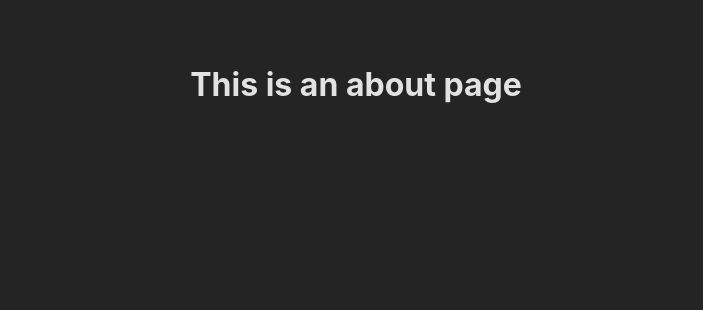
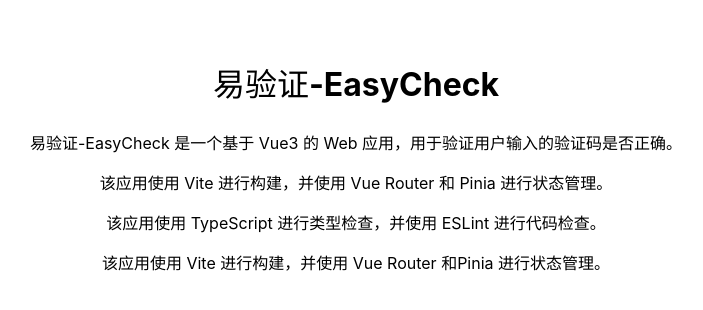
Before and after one commit to AYssu/EasyCheck, a Vue app in the folder vite/: page /about in a window 1280 px wide. Shown: the top 310 px of the page, without its empty margins (284-987 px from the left). Built offline with nearby package versions, Linux system fonts and the light colour scheme.

Commit message:
清除style

```diff
--- a/package.json
+++ /dev/null
@@ -1,5 +0,0 @@
-{
-  "devDependencies": {
-    "@types/node": "^22.5.4"
-  }
-}
--- a/vite/src/router/index.ts
+++ b/vite/src/router/index.ts
@@ -1,16 +1,23 @@
-import { createMemoryHistory, createRouter } from 'vue-router'
+import { createWebHistory, createRouter } from 'vue-router'
 
 import AboutView from '@/view/AboutView.vue'
 
 const routes = [
     {
-        path: '/', component: AboutView,
-        title: 'about'
+        path: "/",
+        redirect: {name: 'about'}
+    }
+    ,
+    {
+        path: '/about',
+        name: 'about',
+        component: AboutView,
+        title: 'about',
     },
 ]
 
 const router = createRouter({
-    history: createMemoryHistory(),
+    history: createWebHistory(),
     routes,
 })
 
--- a/vite/src/style.css
+++ b/vite/src/style.css
@@ -4,8 +4,6 @@
   font-weight: 400;
 
   color-scheme: light dark;
-  color: rgba(255, 255, 255, 0.87);
-  background-color: #242424;
 
   font-synthesis: none;
   text-rendering: optimizeLegibility;
--- a/vite/src/view/AboutView.vue
+++ b/vite/src/view/AboutView.vue
@@ -1,5 +1,19 @@
 <template>
   <div class="about">
-    <h1>This is an about page</h1>
+    <h1>易验证-EasyCheck</h1>
+    <div class="about-content">
+      <p>
+        易验证-EasyCheck 是一个基于 Vue3 的 Web 应用，用于验证用户输入的验证码是否正确。
+      </p>
+      <p>
+        该应用使用 Vite 进行构建，并使用 Vue Router 和 Pinia 进行状态管理。
+      </p>
+      <p>
+        该应用使用 TypeScript 进行类型检查，并使用 ESLint 进行代码检查。
+      </p>
+      <p>
+        该应用使用 Vite 进行构建，并使用 Vue Router 和Pinia 进行状态管理。
+      </p>
+    </div>
   </div>
 </template>
```
Also changed, not shown: 1 other file (tests, documents, lock files or other folders).
